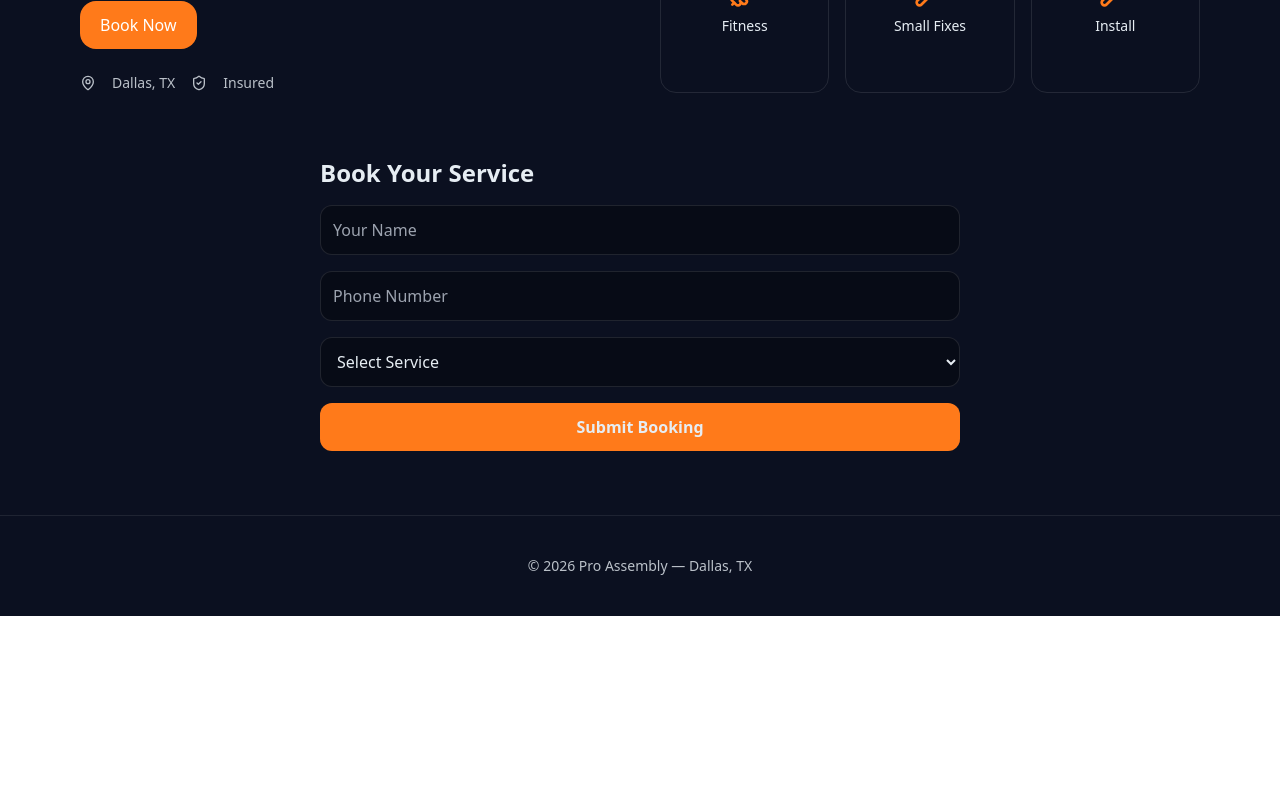
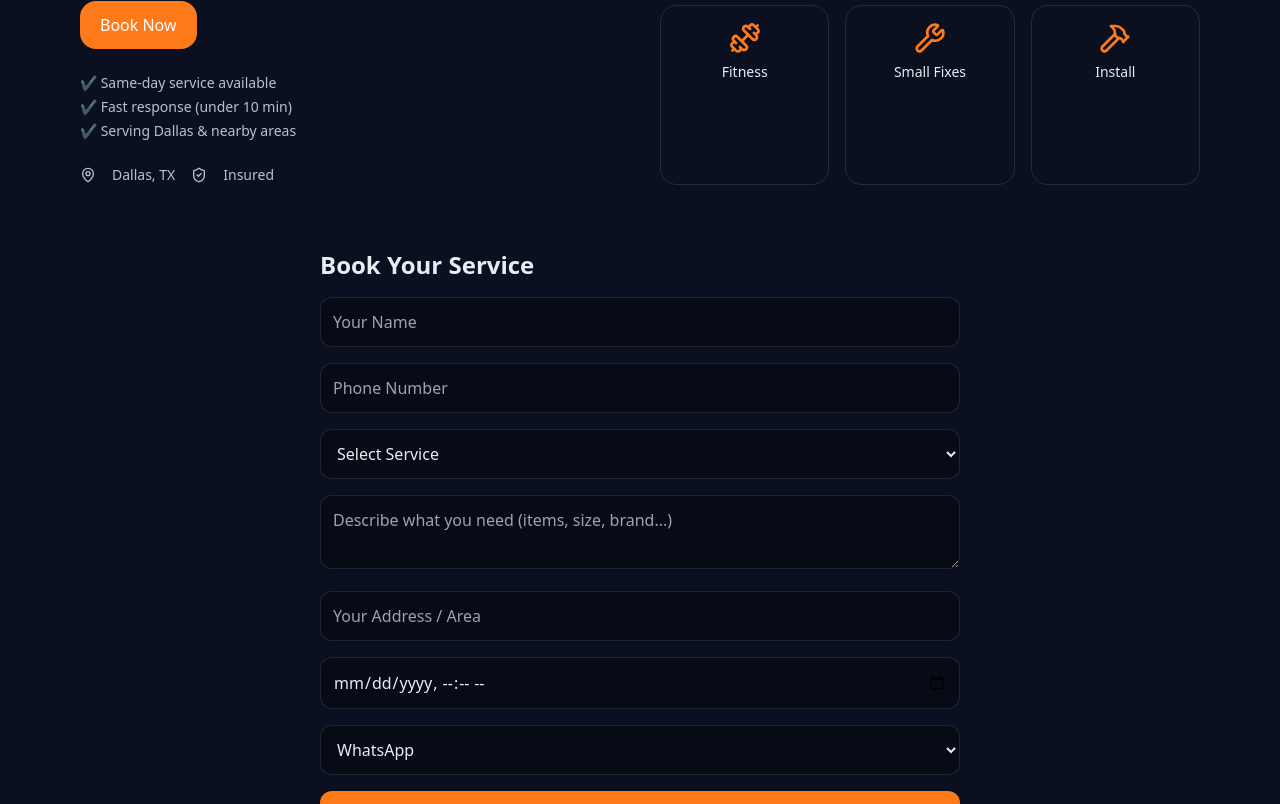
Before and after one commit to oceanasrat/Pro-assembly, a React (Vite) app: page / in a window 1280 px wide. Shown: the part 320-1124 px from the top of the page. Before the commit the page ends 936 px from the top, so only its background shows below. Built offline with nearby package versions, Linux system fonts and the light colour scheme.

Commit message:
Enhance form with additional fields and contact methods
Added new fields for details, address, and preferred time in the form. Updated message formatting and handling for different contact methods.

```diff
--- a/src/Preview.jsx
+++ b/src/Preview.jsx
@@ -5,7 +5,11 @@ export default function Preview() {
   const [form, setForm] = useState({
     name: "",
     phone: "",
-    service: ""
+    service: "",
+    details: "",
+    address: "",
+    time: "",
+    contactMethod: "whatsapp"
   });
 
   const tools = [
@@ -23,19 +27,33 @@ export default function Preview() {
     const message = `New Booking Request:
 Name: ${form.name}
 Phone: ${form.phone}
-Service: ${form.service}`;
+Service: ${form.service}
+Details: ${form.details}
+Address: ${form.address}
+Preferred Time: ${form.time}
+`;
 
-    const phoneNumber = "12142519820"; // <-- PUT YOUR REAL NUMBER
+    const phoneNumber = "12142519820"; // your number
 
-    const whatsappURL = `https://wa.me/${phoneNumber}?text=${encodeURIComponent(message)}`;
-
+    // Google Ads conversion tracking
     if (typeof window !== "undefined" && typeof window.gtag === "function") {
       window.gtag("event", "conversion", {
         send_to: "AW-XXXXXXXXX/XXXXXXXX"
       });
     }
 
-    window.open(whatsappURL, "_blank");
+    if (form.contactMethod === "whatsapp") {
+      const url = `https://wa.me/${phoneNumber}?text=${encodeURIComponent(message)}`;
+      window.open(url, "_blank");
+    }
+
+    if (form.contactMethod === "call") {
+      window.location.href = `tel:${phoneNumber}`;
+    }
+
+    if (form.contactMethod === "sms") {
+      window.location.href = `sms:${phoneNumber}?body=${encodeURIComponent(message)}`;
+    }
   };
 
   return (
@@ -53,14 +71,7 @@ Service: ${form.service}`;
           </div>
 
           <a
-            href="tel:+1 2142519820"
-            onClick={() => {
-              if (typeof window !== "undefined" && typeof window.gtag === "function") {
-                window.gtag("event", "conversion", {
-                  send_to: "AW-XXXXXXXXX/XXXXXXXX"
-                });
-              }
-            }}
+            href="tel:+12142519820"
             className="inline-flex items-center gap-2 rounded-2xl px-4 py-2 bg-green-600 text-white font-medium"
           >
             <Phone className="w-4 h-4" /> Call Now
@@ -88,13 +99,20 @@ Service: ${form.service}`;
             </a>
           </div>
 
+          {/* Trust Boost */}
+          <div className="mt-6 text-sm opacity-80 space-y-1">
+            <div>✔ Same-day service available</div>
+            <div>✔ Fast response (under 10 min)</div>
+            <div>✔ Serving Dallas & nearby areas</div>
+          </div>
+
           <div className="mt-6 flex items-center gap-4 text-sm opacity-80">
             <MapPin className="h-4 w-4" /> Dallas, TX
             <ShieldCheck className="h-4 w-4" /> Insured
           </div>
         </div>
 
-        {/* Services Grid */}
+        {/* Services */}
         <div className="grid grid-cols-3 gap-4">
           {tools.map(({ Icon, label }, i) => (
             <div key={i} className="rounded-2xl border border-white/10 p-4 text-center">
@@ -141,6 +159,39 @@ Service: ${form.service}`;
             <option>TV Mounting</option>
             <option>Shelving</option>
             <option>Fitness Equipment</option>
+            <option>General Installation</option>
+          </select>
+
+          <textarea
+            placeholder="Describe what you need (items, size, brand...)"
+            value={form.details}
+            onChange={(e) => setForm({ ...form, details: e.target.value })}
+            className="w-full p-3 rounded-xl bg-black/30 border border-white/10"
+          />
+
+          <input
+            type="text"
+            placeholder="Your Address / Area"
+            value={form.address}
+            onChange={(e) => setForm({ ...form, address: e.target.value })}
+            className="w-full p-3 rounded-xl bg-black/30 border border-white/10"
+          />
+
+          <input
+            type="datetime-local"
+            value={form.time}
+            onChange={(e) => setForm({ ...form, time: e.target.value })}
+            className="w-full p-3 rounded-xl bg-black/30 border border-white/10"
+          />
+
+          <select
+            value={form.contactMethod}
+            onChange={(e) => setForm({ ...form, contactMethod: e.target.value })}
+            className="w-full p-3 rounded-xl bg-black/30 border border-white/10"
+          >
+            <option value="whatsapp">WhatsApp</option>
+            <option value="call">Call Me</option>
+            <option value="sms">Text Me</option>
           </select>
 
           <button
```
